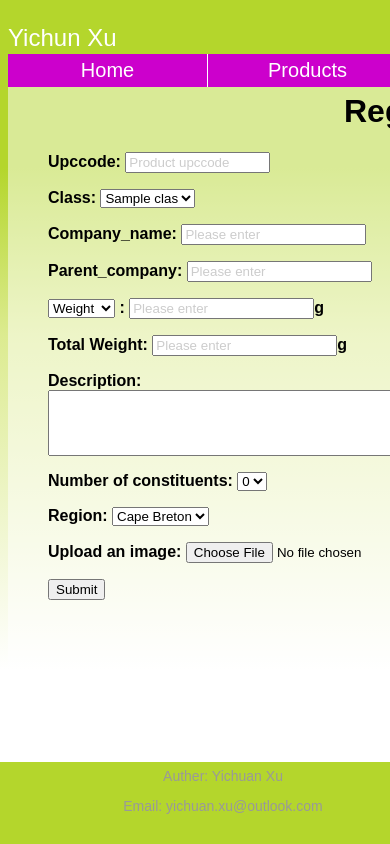
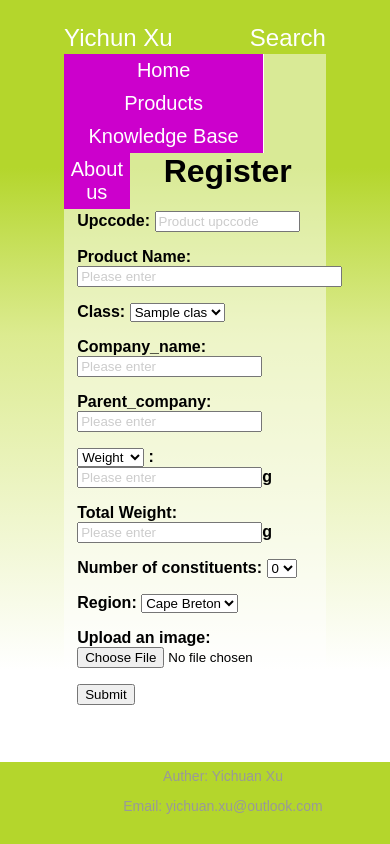
Before and after one commit to avenxyc/HT, a PHP site: page /add.php in a window 390 px wide; the page is wider, and only the part inside the window is pictured. Run offline with PHP 8.4, Linux system fonts and the light colour scheme; tables that the repository leaves empty or names only in its code hold one stand-in row (values such as "Sample post"); some libraries are stand-ins or nearby versions.

Commit message:
Make site responsive

```diff
--- a/add.php
+++ b/add.php
@@ -46,11 +46,11 @@ if (isset($_POST['submitted'])) {
 		$pc = mysqli_real_escape_string($dbc, trim($_POST['parent_company']));
 	}
 
-	// Check for a description:
-	if (empty($_POST['description'])) {
-		$d = 'Not applicable';
+	// Check for a product_name:
+	if (empty($_POST['product_name'])) {
+		$pn = 'Not applicable';
 	} else {
-		$d = mysqli_real_escape_string($dbc, trim($_POST['description']));
+		$pn = mysqli_real_escape_string($dbc, trim($_POST['product_name']));
 	}
 
 	// Check for weight:
@@ -133,7 +133,7 @@ if (isset($_POST['submitted'])) {
 
 
 		// Make the query:
-		$q1 = "INSERT IGNORE INTO products (upccode, class, company_name,parent_company, description, weight, image, total_weight) VALUES ('$uc', '$c', '$cn', '$pc', '$d', '$w', '$content', '$t_w')";
+		$q1 = "INSERT IGNORE INTO products (upccode, class, company_name,parent_company, product_name, weight, image, total_weight) VALUES ('$uc', '$c', '$cn', '$pc', '$pn', '$w', '$content', '$t_w')";
 		//$q2 = "INSERT IGNORE INTO constituents (cname, type) VALUES ('$cname', '$type')";
 		//$q3 = "INSERT IGNORE INTO regions_recyclability (region_name ,cname , classification)VALUES ('$region_name',  '$cname',  '$classification')";
 		//$q4 = "INSERT IGNORE INTO prod_const (upccode, cname, part_weight) VALUES ('$uc', '$cname', '$pweight')";
@@ -198,6 +198,7 @@ echo "<h1>Register</h1>
   		<form action='add.php' id='form1' method='post' enctype='multipart/form-data'>
  		 <div id='enterInfo'>
 				<p>Upccode: <input type='text' name='upccode' size='15' maxlength='20' value='Product upccode' /></p>
+				<p>Product Name: <input type='text'  name='product_name'  size='30' maxlength='20' value='Please enter' ></p>
 				<p>Class:
 				<select name='class'>";
 				  while ($crow = mysqli_fetch_array($cqrow, MYSQLI_ASSOC)){
@@ -215,7 +216,7 @@ echo		 "</select></p>
 							: <input type='text' name='weight' size='20' maxlength='10' value='Please enter'  /><p id='gORl' style='display:inline'>g</p>
 						</p>
 				<p style='display:inline'>Total Weight: <input type='text' name='t_weight' size='20' maxlength='10' value='Please enter'  />g</p>
-				<p>Description: <br /><textarea  name='description' rows='4' cols='50' value='Please enter' ></textarea></p>
+
 				<p>Number of constituents:
 				<select name='cnumber' id='cnumber' >
 					<option value='0'>0</option>
--- a/includes/style.css
+++ b/includes/style.css
@@ -26,22 +26,8 @@ body {
 
 }
 
-#content {
-	min-height: 700px;
-	color: #000000;
-	width: 800px;
-	margin: 0 auto;
-	list-style:none;
-	font-size: 16px;
-	/* Fallback for web browsers that doesn't support RGBa */
-	background-color:rgb(51,153,255);
-	/* RGBa with 0.6 opacity */
-	background-color:rgba(255,255,255,0.5);
-
-}
-
 #logo {
-	width:800px;
+	width:70%;
 	height: 30px;
 	margin: 0 auto;
 	position:relative;
@@ -61,6 +47,22 @@ body {
 	display: inline;
 }
 
+
+#content {
+	min-height: 700px;
+	color: #000000;
+	width: 70%;
+	margin: 0 auto;
+	list-style:none;
+	font-size: 16px;
+	/* Fallback for web browsers that doesn't support RGBa */
+	background-color:rgb(51,153,255);
+	/* RGBa with 0.6 opacity */
+	background-color:rgba(255,255,255,0.5);
+
+}
+
+
 #nav-bar a {
 	color: #FFFFFF;
 	text-decoration:none;
@@ -77,7 +79,6 @@ body {
 }
 
 #nav-bar ul {
-	position: relative;
 	padding:0px;
   list-style: none;
 	margin:0px;
--- a/query.php
+++ b/query.php
@@ -34,7 +34,7 @@ $rv = $_GET['rv']; //region_val
 $kw = $_GET['kw']; //keyword
 
 // query
-$q = "SELECT  DISTINCT  products.upccode,company_name, weight, description, parent_company from constituents, products, prod_const, regions_recyclability
+$q = "SELECT  DISTINCT  products.upccode,company_name, weight, product_name, parent_company from constituents, products, prod_const, regions_recyclability
 				where products.upccode = prod_const.upccode and products.class ='".$cv."' and regions_recyclability.region_name ='".$rv."'
 							and prod_const.cname=constituents.cname
 							and constituents.cname = regions_recyclability.cname order by products.upccode";
@@ -55,7 +55,7 @@ if($num > 0){
 		while ($row = mysqli_fetch_array($r, MYSQLI_ASSOC)){
 		echo '<tr>
 						<td><a id="details" href="view-specific.php?upccode=' . $row['upccode'].'&region='.$rv. '">' . $row['upccode'] . '</a></td>
-						<td>' . $row['description']. '</td>
+						<td>' . $row['product_name']. '</td>
 						<td>' . $row['weight']. '</td>
 						<td>' . $row['company_name'].'</td>
 						<td>' . $row['parent_company']. '</td>
--- a/view-specific.php
+++ b/view-specific.php
@@ -20,7 +20,7 @@ $Pinfo = mysqli_query($dbc,$q1);
 $product = mysqli_fetch_assoc($Pinfo);
 
 
-$q2 = "SELECT part_weight, weight, classification, description from prod_const , products, regions_recyclability
+$q2 = "SELECT part_weight, weight, classification, product_name from prod_const , products, regions_recyclability
 				where products.upccode = prod_const.upccode and prod_const.upccode= ".$upccode."
 					and regions_recyclability.cname = prod_const.cname and regions_recyclability.region_name = '".$rv."';";
 
@@ -47,7 +47,7 @@ echo '<br /><div id="view-specific-detail">';
 echo '<div id="view-specific-image"></div>';
 echo '<div id="view-specific-info">
 				<p class="title">Product Name: </p>
-				<p class="info">'.$product['description'].'</p>
+				<p class="info">'.$product['product_name'].'</p>
 				<p class="title">UPC code: </p>
 				<p class="info">'.$product['upccode'].'</p>
 				<p class="title">Company Name: </p>
```
